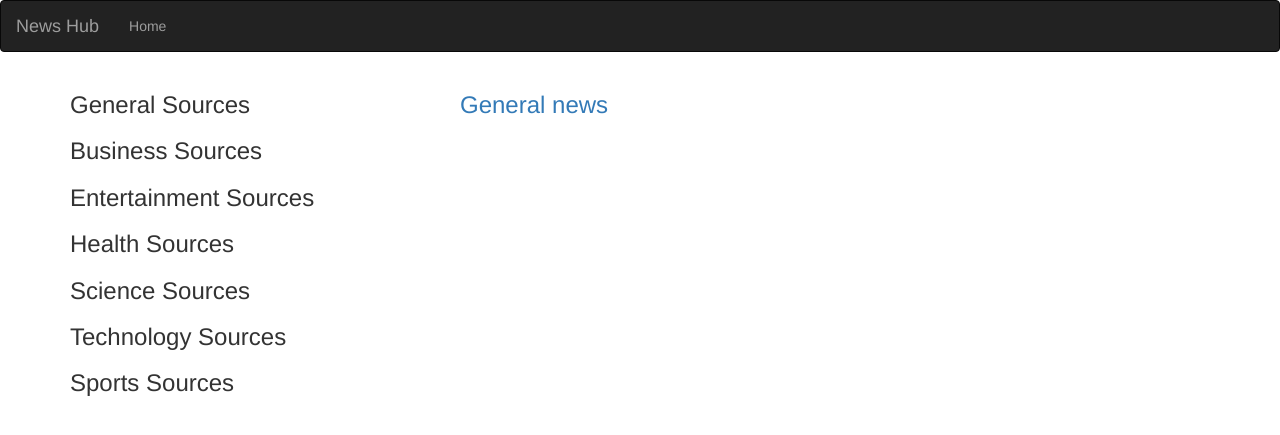
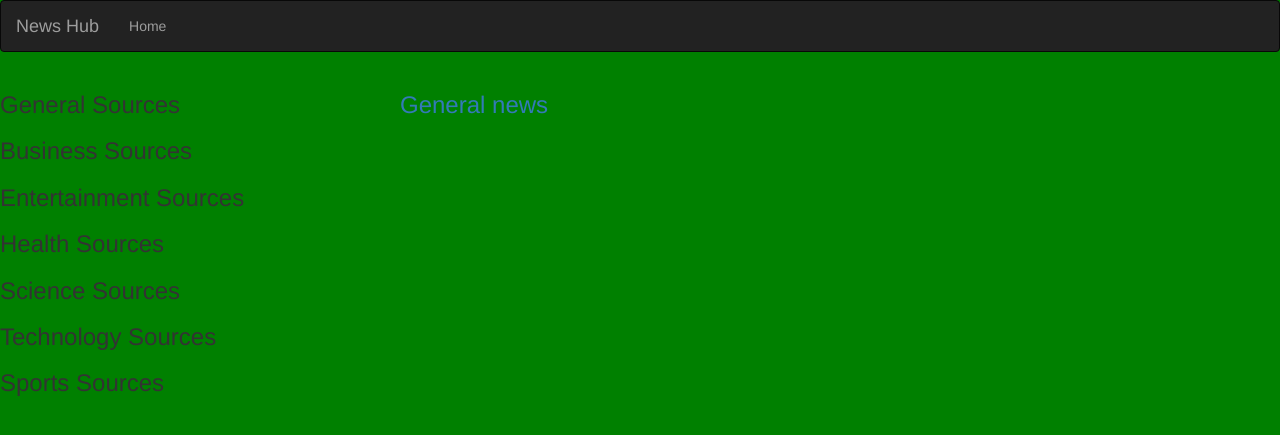
Before and after one commit to JamesKimari/USS-News, a Flask app: template app/templates/index.html in a window 1280 px wide. Shown: the top 435 px of the page. Run offline with Flask 2, Linux system fonts and the light colour scheme; the template is opened without the code that fills it, so the values that code supplies are empty; parts of the project's set-up code (start-up, migrations or seed data) failed here and were passed over; some libraries are stand-ins or nearby versions.

Commit message:
created a news index.css and linked it to index.html

```diff
--- /dev/null
+++ b/app/static/css/index.css
@@ -0,0 +1,8 @@
+.container {
+    padding: 0%;
+    margin: 0%;
+}
+
+body{
+    background-color: green;
+}
--- a/app/templates/index.html
+++ b/app/templates/index.html
@@ -1,8 +1,18 @@
-{% extends 'base.html' %} {% import 'macros.html' as macro %} {% if title %}
+{% extends 'base.html' %} {% import 'macros.html' as macro %}
+
+{% if title %}
 <title>{{title}}</title>
 {% else %}
 <title>US News</title>
-{% endif %} {% block content %}
+{% endif %}
+
+{% block styles %}
+{{ super() }}
+<link rel="stylesheet" href="{{ url_for('static', filename='css/index.css') }}">
+{% endblock %}
+
+
+{% block content %}
 <div class="container">
     <div class="row">
         <div class="col-md-4">
```
